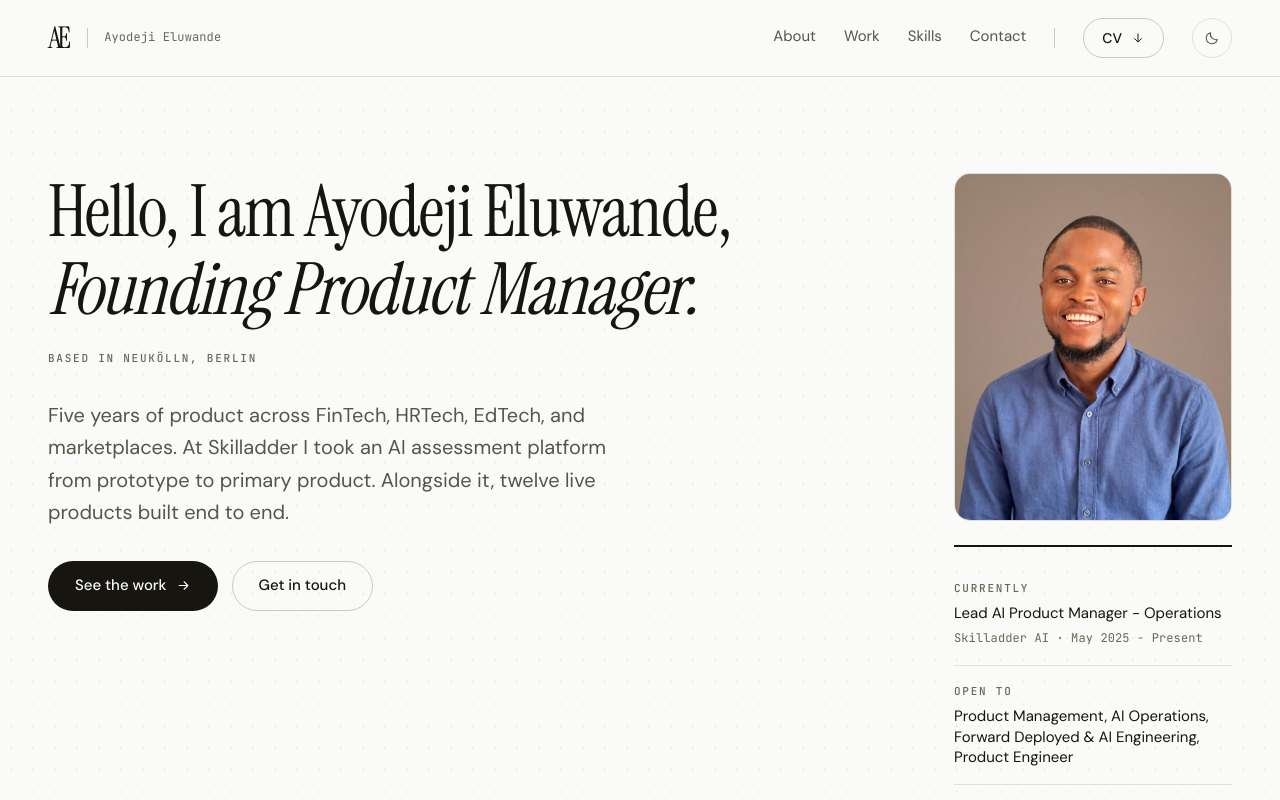
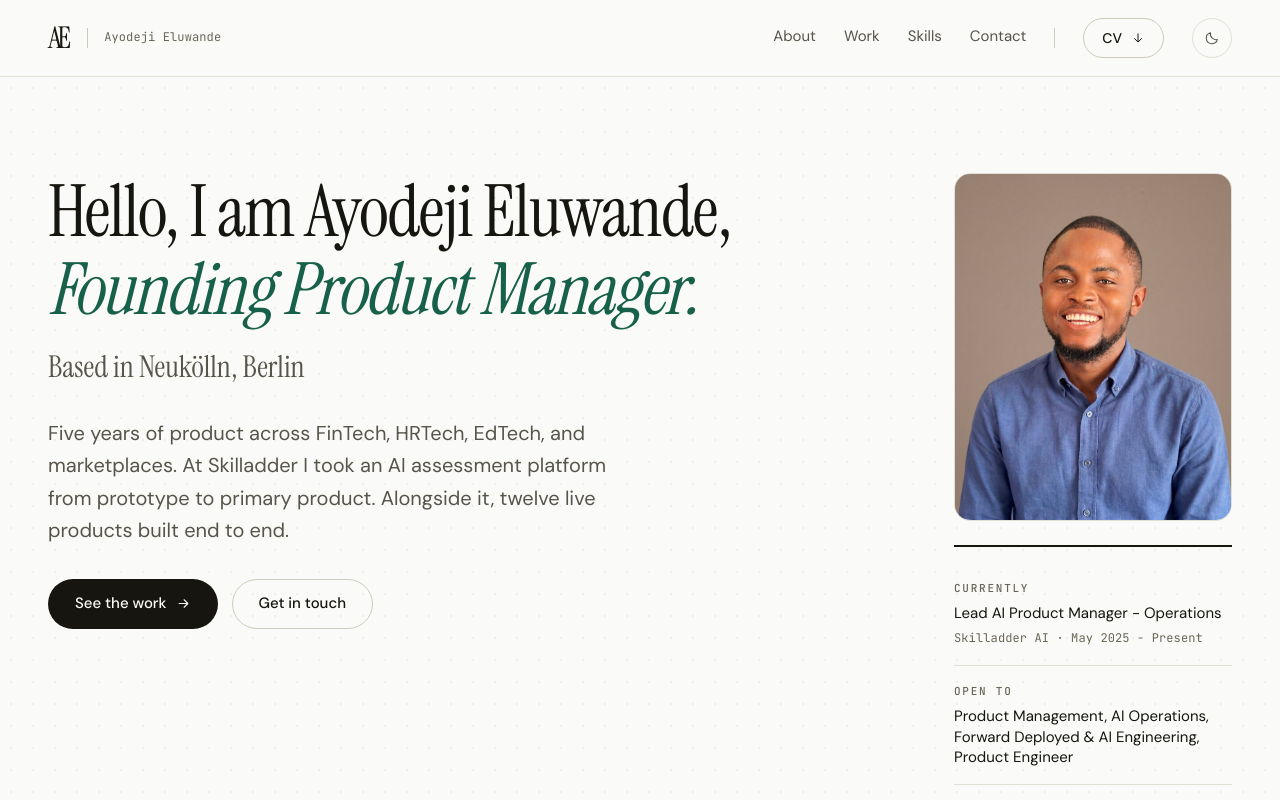
Before and after one commit to IamDejman/portfolio, a Next.js app: page / in a window 1280 px wide. Shown: the top 800 px of the page. Built offline with nearby package versions, Linux system fonts and the light colour scheme.

Commit message:
fix(ui): Accent rotating role, serif location line, full role name
AI Operations Manager replaces AI Operations, the rotating role takes
the accent green, and Based in Neukoelln, Berlin moves to the serif so
it reads as part of the headline block.

```diff
--- a/src/app/page.tsx
+++ b/src/app/page.tsx
@@ -46,11 +46,11 @@ export default function Home() {
                     "AI Product Manager.",
                     "Technical Product Manager.",
                     "Founding Product Manager.",
-                    "AI Operations.",
+                    "AI Operations Manager.",
                   ]}
                 />
               </h1>
-              <p className="label">Based in Neuk&ouml;lln, Berlin</p>
+              <p className="font-serif text-2xl text-ink-2 md:text-3xl">Based in Neuk&ouml;lln, Berlin</p>
             </div>
             <p className="max-w-[600px] text-lg leading-relaxed text-ink-2 md:text-xl">
               Five years of product across FinTech, HRTech, EdTech, and
--- a/src/components/RoleRotator.tsx
+++ b/src/components/RoleRotator.tsx
@@ -22,7 +22,7 @@ export default function RoleRotator({ roles }: { roles: string[] }) {
 
   return (
     <span
-      className="italic transition-opacity duration-300"
+      className="italic text-accent transition-opacity duration-300"
       style={{ opacity: visible ? 1 : 0 }}
       aria-live="polite"
     >
```
